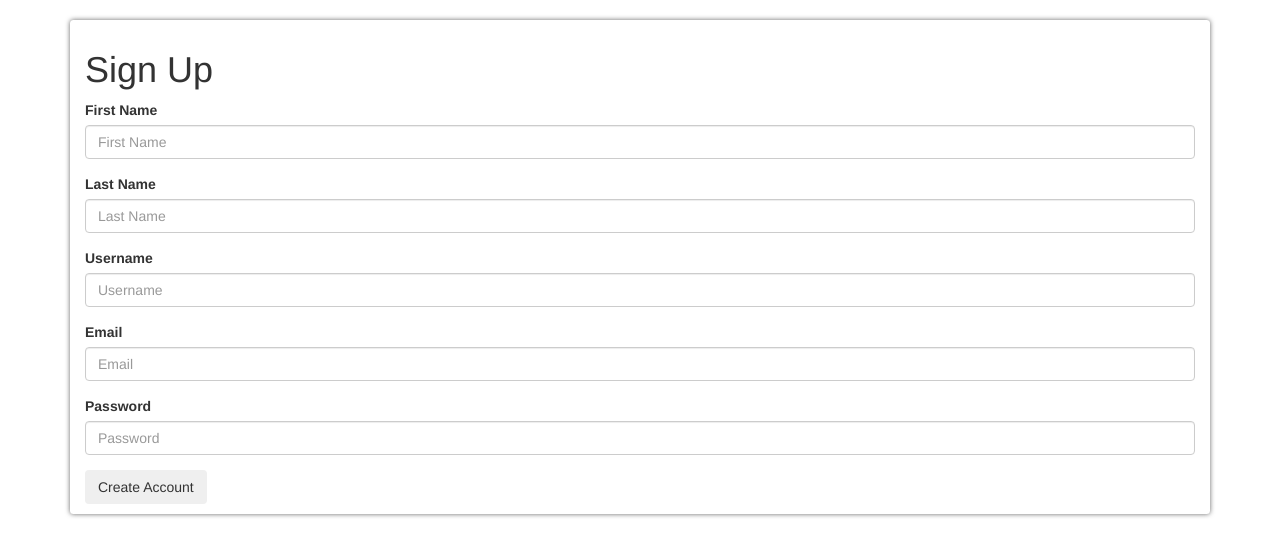
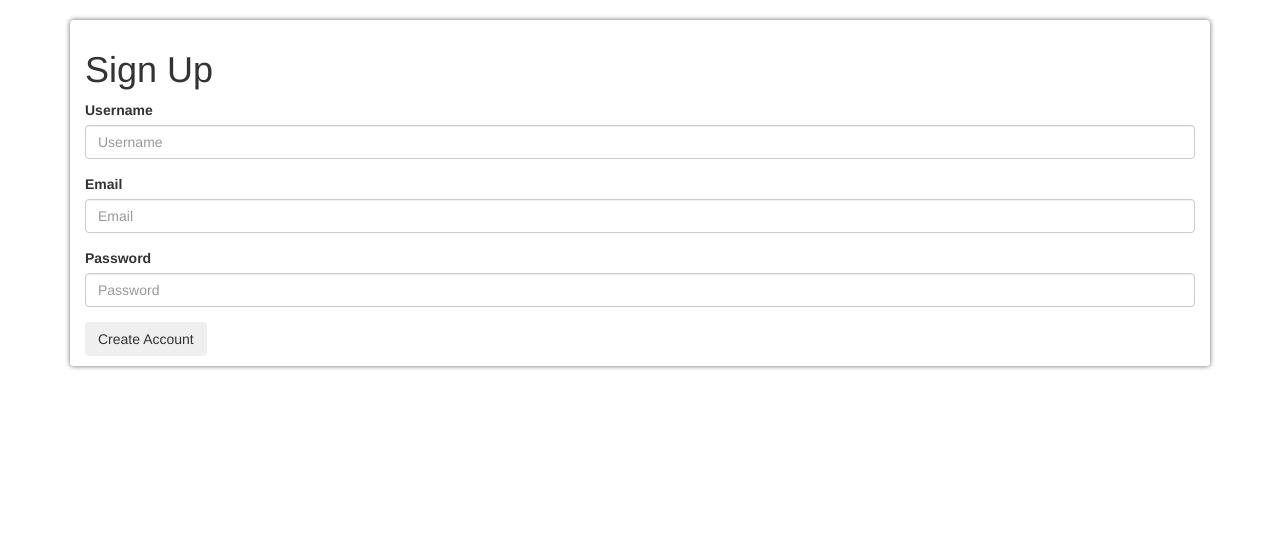
Before and after one commit to Jason0705/ICanCook, a Django app: page /user/signup/ in a window 1280 px wide. Shown: the part 52-608 px from the top of the page. Run offline with Django 3.2, Linux system fonts and the light colour scheme; parts of the project's set-up code (start-up, migrations or seed data) failed here and were passed over; some libraries are stand-ins or nearby versions.

Commit message:
commented out firstname/lastname

```diff
--- a/mysite/user/templates/accounts/create.html
+++ b/mysite/user/templates/accounts/create.html
@@ -6,15 +6,15 @@
 <div id="UserForm">
     <form name="UserForm" action="/user/signup/" method="post" enctype="multipart/form-data"> {% csrf_token %}
 
-        <div class="form-group">
-            <label for="firstname">First Name</label>
-            <input class="form-control" type="text" id="firstname" name="firstname" placeholder="First Name">
-        </div>
+        <!--<div class="form-group">-->
+            <!--<label for="firstname">First Name</label>-->
+            <!--<input class="form-control" type="text" id="firstname" name="firstname" placeholder="First Name">-->
+        <!--</div>-->
 
-        <div class="form-group">
-            <label for="lastname">Last Name</label>
-            <input class="form-control" type="text" id="lastname" name="lastname" placeholder="Last Name">
-        </div>
+        <!--<div class="form-group">-->
+            <!--<label for="lastname">Last Name</label>-->
+            <!--<input class="form-control" type="text" id="lastname" name="lastname" placeholder="Last Name">-->
+        <!--</div>-->
 
         <div class="form-group">
             <label for="username">Username</label>
--- a/mysite/user/views.py
+++ b/mysite/user/views.py
@@ -61,8 +61,8 @@ def signup(request):
 
             if form.is_valid():
                 user = form.save()
-                user.first_name = form.cleaned_data['first_name']
-                user.last_name = form.cleaned_data['last_name']
+                # user.first_name = form.cleaned_data['first_name']
+                # user.last_name = form.cleaned_data['last_name']
                 user.username = form.cleaned_data['username']
                 user.email = form.cleaned_data['email']
                 user.password = form.cleaned_data['password']
```
